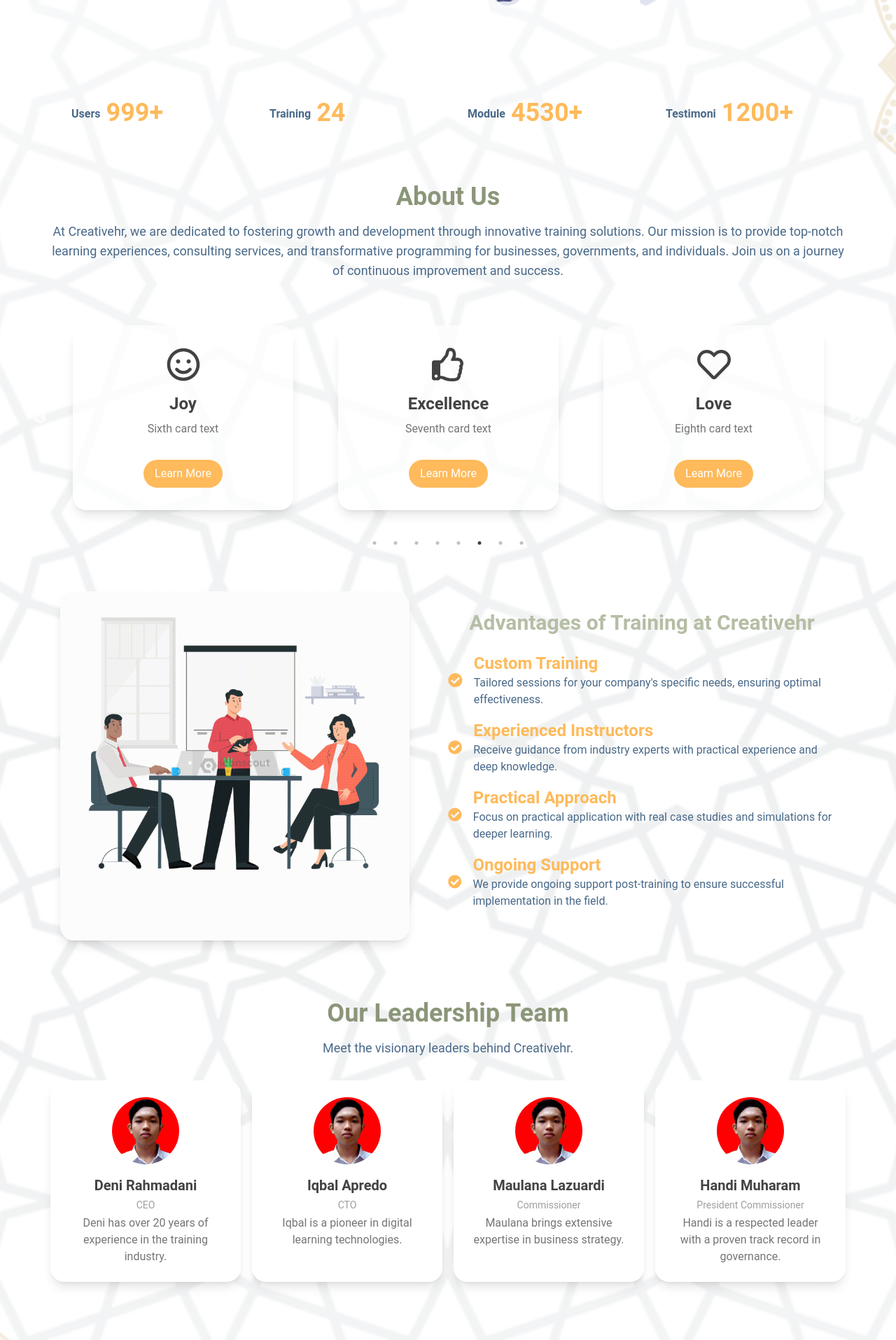
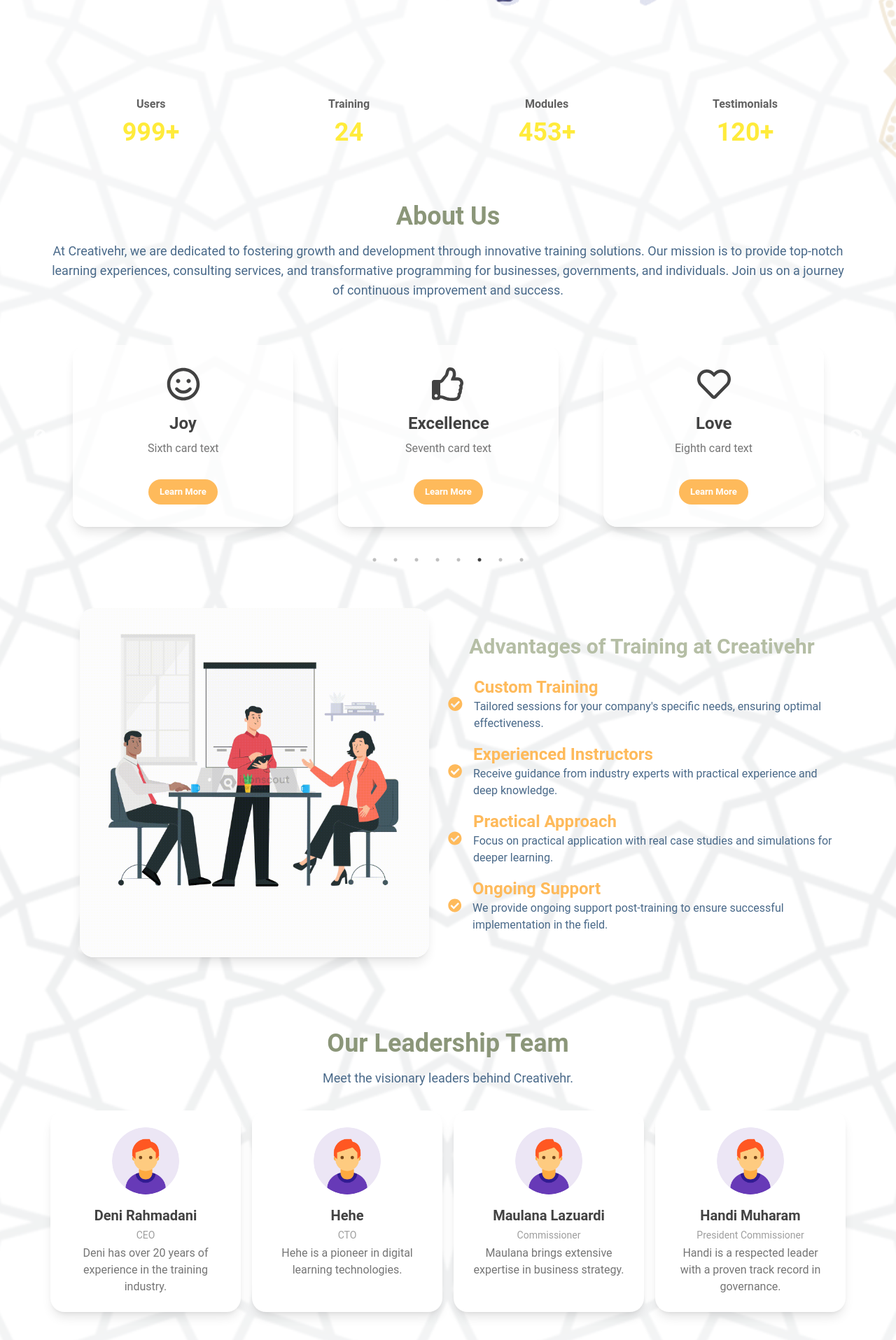
Before and after one commit to preedok/fe-creativehr, a React (Vite) app: page / in a window 1280 px wide. Shown: the part 580-2495 px from the top of the page at 70% size. Built offline with nearby package versions, Linux system fonts and the light colour scheme; no server answers.

Commit message:
responsive

```diff
--- a/package.json
+++ b/package.json
@@ -23,6 +23,7 @@
     "flowbite-react": "^0.6.4",
     "formik": "^2.4.5",
     "react": "^18.2.0",
+    "react-countup": "^6.5.3",
     "react-helmet": "^6.1.0",
     "react-icons": "^4.12.0",
     "react-loader-spinner": "^5.4.5",
--- a/src/views/landing/components/About.jsx
+++ b/src/views/landing/components/About.jsx
@@ -1,9 +1,11 @@
-import React from 'react'
+import React, {useEffect} from 'react'
 import { FaRegLightbulb, FaRegSmile, FaRegThumbsUp, FaRegHeart, FaCheckCircle } from 'react-icons/fa';
 import icon2 from '../../../assets/icon2.gif'
 import Slider from 'react-slick';
 import "slick-carousel/slick/slick.css";
 import "slick-carousel/slick/slick-theme.css";
+import AOS from "aos";
+import "aos/dist/aos.css";
 
 const AboutUs = () => {
     const settings = {
@@ -48,12 +50,18 @@
         { icon: <FaRegThumbsUp />, title: "Excellence", subtitle: "Seventh card text", link: "#excellence" },
         { icon: <FaRegHeart />, title: "Love", subtitle: "Eighth card text", link: "#love" }
     ];
+    useEffect(() => {
+        AOS.init();
+        AOS.refresh();
+    }, []);
     return (
         <>
             <section className="w-full py-16 bg-transparent flex flex-col items-center">
                 <div className="max-w-7xl mx-auto text-center px-4">
-                    <h2 className="text-4xl font-bold text-[#8b9679] mb-4">About Us</h2>
-                    <p className="text-lg text-[#496989] mb-8">
+                    <h2 data-aos="zoom-in-left"
+                        data-aos-duration="1000" className="text-4xl font-bold text-[#8b9679] mb-4">About Us</h2>
+                    <p data-aos="zoom-in-right"
+                        data-aos-duration="1000" className="text-lg text-[#496989] mb-8">
                         At Creativehr, we are dedicated to fostering growth and development through innovative training solutions.
                         Our mission is to provide top-notch learning experiences, consulting services, and transformative programming
                         for businesses, governments, and individuals. Join us on a journey of continuous improvement and success.
@@ -64,10 +72,14 @@
                         {cardData.map((card, index) => (
                             <div key={index} className="p-4">
                                 <div className="bg-white bg-opacity-70 shadow-lg rounded-[20px] p-8 m-4 flex flex-col items-center">
-                                    <div className="text-5xl text-gray-800 mb-4">{card.icon}</div>
-                                    <h3 className="text-2xl font-bold text-gray-800 mb-2">{card.title}</h3>
-                                    <p className="text-gray-600 mb-4">{card.subtitle}</p>
-                                    <a href={card.link} className="mt-4 px-4 py-2 rounded-full bg-[#feba5b] hover:bg-blue-600 text-white">
+                                    <div data-aos="zoom-in-right"
+                                        data-aos-duration="1000" className="text-5xl text-gray-800 mb-4">{card.icon}</div>
+                                    <h3 data-aos="zoom-in-left"
+                                        data-aos-duration="1000" className="text-2xl font-bold text-gray-800 mb-2">{card.title}</h3>
+                                    <p data-aos="zoom-in-right"
+                                        data-aos-duration="1000" className="text-gray-600 mb-4">{card.subtitle}</p>
+                                    <a data-aos="zoom-in-left"
+                                        data-aos-duration="1000" style={{fontSize:'13px', fontWeight:'700'}} href={card.link} className="mt-4 px-4 py-2 rounded-full bg-[#feba5b] hover:bg-blue-600 text-white">
                                         Learn More
                                     </a>
                                 </div>
@@ -80,40 +92,55 @@
                 <div className="container mx-auto px-4 flex flex-wrap">
                     <div className="w-full md:w-1/2">
                         <img
+                            data-aos="zoom-in-right"
+                            data-aos-duration="1000"
                             src={icon2}
                             alt="creativehr"
-                            className="rounded-[20px] shadow-lg"
+                            className="rounded-[20px] shadow-lg mb-5 m-auto"
                             style={{ width: '90%', height: 'auto' }}
                         />
                     </div>
                     <div className="w-full md:w-1/2 flex flex-col justify-center">
-                        <h2 className="text-3xl font-bold text-center text-[#b5bea5] mb-6">Advantages of Training at Creativehr</h2>
+                        <h2 data-aos="zoom-in-left"
+                            data-aos-duration="1000" className="text-3xl font-bold text-center text-[#b5bea5] mb-6">Advantages of Training at Creativehr</h2>
                         <div className="flex items-center mb-4">
-                            <FaCheckCircle className="text-[#feba5b] text-2xl mr-4" />
+                            <FaCheckCircle className="text-[#feba5b] text-2xl mr-4" data-aos="zoom-in-right"
+                                data-aos-duration="1000" />
                             <div>
-                                <h3 className="text-2xl font-semibold text-[#feba5b]">Custom Training</h3>
-                                <p className="text-[#496989]">Tailored sessions for your company's specific needs, ensuring optimal effectiveness.</p>
+                                <h3 data-aos="zoom-in-left"
+                                    data-aos-duration="1000" className="text-2xl font-semibold text-[#feba5b]">Custom Training</h3>
+                                <p data-aos="zoom-in-right"
+                                    data-aos-duration="1000" className="text-[#496989]">Tailored sessions for your company's specific needs, ensuring optimal effectiveness.</p>
                             </div>
                         </div>
                         <div className="flex items-center mb-4">
-                            <FaCheckCircle className="text-[#feba5b] text-2xl mr-4" />
+                            <FaCheckCircle data-aos="zoom-in-right"
+                                data-aos-duration="1000" className="text-[#feba5b] text-2xl mr-4" />
                             <div>
-                                <h3 className="text-2xl font-semibold text-[#feba5b]">Experienced Instructors</h3>
-                                <p className="text-[#496989]">Receive guidance from industry experts with practical experience and deep knowledge.</p>
+                                <h3 data-aos="zoom-in-left"
+                                    data-aos-duration="1000" className="text-2xl font-semibold text-[#feba5b]">Experienced Instructors</h3>
+                                <p data-aos="zoom-in-right"
+                                    data-aos-duration="1000" className="text-[#496989]">Receive guidance from industry experts with practical experience and deep knowledge.</p>
                             </div>
                         </div>
                         <div className="flex items-center mb-4">
-                            <FaCheckCircle className="text-[#feba5b] text-2xl mr-4" />
+                            <FaCheckCircle data-aos="zoom-in-right"
+                                data-aos-duration="1000" className="text-[#feba5b] text-2xl mr-4" />
                             <div>
-                                <h3 className="text-2xl font-semibold text-[#feba5b]">Practical Approach</h3>
-                                <p className="text-[#496989]">Focus on practical application with real case studies and simulations for deeper learning.</p>
+                                <h3 data-aos="zoom-in-left"
+                                    data-aos-duration="1000" className="text-2xl font-semibold text-[#feba5b]">Practical Approach</h3>
+                                <p data-aos="zoom-in-right"
+                                    data-aos-duration="1000" className="text-[#496989]">Focus on practical application with real case studies and simulations for deeper learning.</p>
                             </div>
                         </div>
                         <div className="flex items-center mb-4">
-                            <FaCheckCircle className="text-[#feba5b] text-2xl mr-4" />
+                            <FaCheckCircle data-aos="zoom-in-right"
+                                data-aos-duration="1000" className="text-[#feba5b] text-2xl mr-4" />
                             <div>
-                                <h3 className="text-2xl font-semibold text-[#feba5b]">Ongoing Support</h3>
-                                <p className="text-[#496989]">We provide ongoing support post-training to ensure successful implementation in the field.</p>
+                                <h3 data-aos="zoom-in-left"
+                                    data-aos-duration="1000" className="text-2xl font-semibold text-[#feba5b]">Ongoing Support</h3>
+                                <p data-aos="zoom-in-right"
+                                    data-aos-duration="1000" className="text-[#496989]">We provide ongoing support post-training to ensure successful implementation in the field.</p>
                             </div>
                         </div>
                     </div>
--- a/src/views/landing/components/Founder.jsx
+++ b/src/views/landing/components/Founder.jsx
@@ -1,16 +1,21 @@
-import React from 'react'
-import profile from '../../../assets/profile.jpg'
-
+import React, {useEffect} from 'react'
+import profile from '../../../assets/user.png'
+import AOS from "aos";
+import "aos/dist/aos.css";
 const FounderComponent = ({ name, role, bio, image }) => {
     return (
         <div className="bg-white  p-6 shadow-lg rounded-[20px] flex flex-col items-center">
             <div className="mb-4">
-                <img src={image} alt={name} className="h-24 w-24 rounded-full object-cover" />
+                <img data-aos="zoom-in-left"
+                    data-aos-duration="1000" src={image} alt={name} className="h-24 w-24 rounded-full object-cover" />
             </div>
             <div className="text-center">
-                <h3 className="text-xl font-bold text-gray-800 mb-1">{name}</h3>
-                <p className="text-sm text-gray-500 mb-1">{role}</p>
-                <p className="text-gray-600">{bio}</p>
+                <h3 data-aos="zoom-in-right"
+                    data-aos-duration="1000" className="text-xl font-bold text-gray-800 mb-1">{name}</h3>
+                <p data-aos="zoom-in-left"
+                    data-aos-duration="1000" className="text-sm text-gray-500 mb-1">{role}</p>
+                <p data-aos="zoom-in-right"
+                    data-aos-duration="1000" className="text-gray-600">{bio}</p>
             </div>
         </div>
     );
@@ -19,17 +24,22 @@
 const Founder = () => {
     const founders = [
         { name: "Deni Rahmadani", role: "CEO", bio: "Deni has over 20 years of experience in the training industry.", image: profile },
-        { name: "Iqbal Apredo", role: "CTO", bio: "Iqbal is a pioneer in digital learning technologies.", image: profile },
+        { name: "Hehe", role: "CTO", bio: "Hehe is a pioneer in digital learning technologies.", image: profile },
         { name: "Maulana Lazuardi", role: "Commissioner", bio: "Maulana brings extensive expertise in business strategy.", image: profile },
         { name: "Handi Muharam", role: "President Commissioner", bio: "Handi is a respected leader with a proven track record in governance.", image: profile }
     ];
-
+    useEffect(() => {
+        AOS.init();
+        AOS.refresh();
+    }, []);
     return (
         <div className="about-us-sections">
             <section className="w-full py-16  flex flex-col items-center">
                 <div className="max-w-7xl mx-auto text-center px-4">
-                    <h2 className="text-4xl font-bold text-[#8b9679] mb-4">Our Leadership Team</h2>
-                    <p className="text-lg text-[#496989] mb-8">
+                    <h2 data-aos="zoom-in-left"
+                        data-aos-duration="1000" className="text-4xl font-bold text-[#8b9679] mb-4">Our Leadership Team</h2>
+                    <p data-aos="zoom-in-right"
+                        data-aos-duration="1000" className="text-lg text-[#496989] mb-8">
                         Meet the visionary leaders behind Creativehr.
                     </p>
                     <div className="grid grid-cols-1 md:grid-cols-2 lg:grid-cols-4 gap-4">
--- a/src/views/landing/components/Header.jsx
+++ b/src/views/landing/components/Header.jsx
@@ -1,16 +1,24 @@
-import React from 'react'
+import React, {useEffect} from 'react'
 import icon1 from '../../../assets/icon1.gif'
-
+import CountUp from 'react-countup';
+import AOS from "aos";
+import "aos/dist/aos.css";
 const Header = () => {
+    useEffect(() => {
+        AOS.init();
+        AOS.refresh();
+    }, []);
     return (
         <>
             <header className={`flex container justify-center items-center mx-auto px-4 py-2 `}>
                 <div className="  flex flex-grow justify-center mt-[-120px] ">
                     <div className="text-left" style={{ lineHeight: '1.2' }}>
                         <h5 className={`fw-bold mt-5 ms-2`} style={{ fontSize: '50px', fontFamily: 'sans-serif' }} >
-                            <span style={{ color: '#B5C18E' }}>Creativehr <br /> <b style={{ color: '#feba5b' }}>Empowering growth through innovative training solutions</b> </span>
+                            <span data-aos="zoom-in-right"
+                                data-aos-duration="2000" style={{ color: '#B5C18E' }}>Creativehr <br /> <b style={{ color: '#feba5b' }}>Empowering growth through innovative training solutions</b> </span>
                         </h5>
-                        <p className={`ms-2 mt-2 fw-bold`} style={{ fontSize: '16px', color: '#496989' }}>Join a journey of learning, consulting & transformative programming [B2B | B2G | B2C] !</p>
+                        <p data-aos="zoom-in-left"
+                            data-aos-duration="1000" className={`ms-2 mt-2 fw-bold`} style={{ fontSize: '16px', color: '#496989' }}>Join a journey of learning, consulting & transformative programming [B2B | B2G | B2C] !</p>
                     </div>
                 </div>
                 <div className="flex flex-grow justify-center">
@@ -19,28 +27,30 @@
                             style={{ marginBottom: "55px", borderRadius: "35px", width: '1300px', height: '530px' }}
                             src={icon1}
                             alt="hero"
+                            data-aos="zoom-in-right"
+                            data-aos-duration="1000"
                         />
                     </div>
                 </div>
             </header>
-            <section >
+            <section>
                 <div className="container mx-auto px-4">
-                    <div className="grid grid-cols-1 sm:grid-cols-2 md:grid-cols-4 gap-6 justify-center w-full">
-                        <div className="flex gap-2 items-center  rounded-lg p-4 ">
-                            <p className="text-center mt-2 font-bold text-[#496989]">Users</p>
-                            <p className="text-center text-4xl mt-1 font-bold text-[#feba5b]">999+</p>
+                    <div className="grid grid-cols-1 md:grid-cols-2 lg:grid-cols-4 gap-6">
+                        <div className="flex flex-col items-center justify-center  rounded-lg p-4">
+                            <p data-aos="zoom-in-left" data-aos-duration="1000" className="font-bold text-gray-700 mb-2">Users</p>
+                            <CountUp start={0} end={999} duration={2.75} prefix="" suffix="+" decimals={0} className="text-4xl font-bold text-yellow-500" />
                         </div>
-                        <div className="flex gap-2 items-center  rounded-lg p-4 ">
-                            <p className="text-center mt-2 font-bold text-[#496989]">Training</p>
-                            <p className="text-center text-4xl mt-1 font-bold text-[#feba5b]">24</p>
+                        <div className="flex flex-col items-center justify-center  rounded-lg p-4">
+                            <p data-aos="zoom-in-left" data-aos-duration="1000" className="font-bold text-gray-700 mb-2">Training</p>
+                            <CountUp start={0} end={24} duration={2.75} prefix="" suffix="" decimals={0} className="text-4xl font-bold text-yellow-500" />
                         </div>
-                        <div className="flex gap-2 items-center  rounded-lg p-4">
-                            <p className="text-center mt-2 font-bold text-[#496989]">Module</p>
-                            <p className="text-center text-4xl mt-1 font-bold text-[#feba5b]">4530+</p>
+                        <div className="flex flex-col items-center justify-center  rounded-lg p-4">
+                            <p data-aos="zoom-in-right" data-aos-duration="1000" className="font-bold text-gray-700 mb-2">Modules</p>
+                            <CountUp start={0} end={453} duration={2.75} prefix="" suffix="+" decimals={0} className="text-4xl font-bold text-yellow-500" />
                         </div>
-                        <div className="flex gap-2 items-center  rounded-lg p-4 ">
-                            <p className="text-center mt-2 font-bold text-[#496989]">Testimoni</p>
-                            <p className="text-center text-4xl mt-1 font-bold text-[#feba5b]">1200+</p>
+                        <div className="flex flex-col items-center justify-center  rounded-lg p-4">
+                            <p data-aos="zoom-in-right" data-aos-duration="1000" className="font-bold text-gray-700 mb-2">Testimonials</p>
+                            <CountUp start={0} end={120} duration={2.75} prefix="" suffix="+" decimals={0} className="text-4xl font-bold text-yellow-500" />
                         </div>
                     </div>
                 </div>
--- a/src/views/landing/components/Navbar.jsx
+++ b/src/views/landing/components/Navbar.jsx
@@ -24,7 +24,7 @@
     }, []);
     return (
         <>
-            <nav className={` ${isScrolled ? 'shadow-md fixed w-full bg-white' : ''}`} style={{ transition: 'opacity 0.6s, height 0.6s' }}>
+            <nav className={` ${isScrolled ? 'shadow-md fixed w-full bg-white' : ''}`} style={{ transition: 'opacity 0.6s, height 0.6s', zIndex: 99 }}>
                 <div className="container mx-auto flex justify-between items-center">
                     <div className="flex items-center">
                         <img src={logo} alt="Logo" className="w-[100px] h-[90px]" />
```
Also changed, not shown: src/views/auth/login.jsx (+8 -7 lines), src/views/landing/components/Blog.jsx (+19 -9 lines), src/views/landing/components/Footer.jsx (+38 -18 lines), src/assets/user.png (added).
